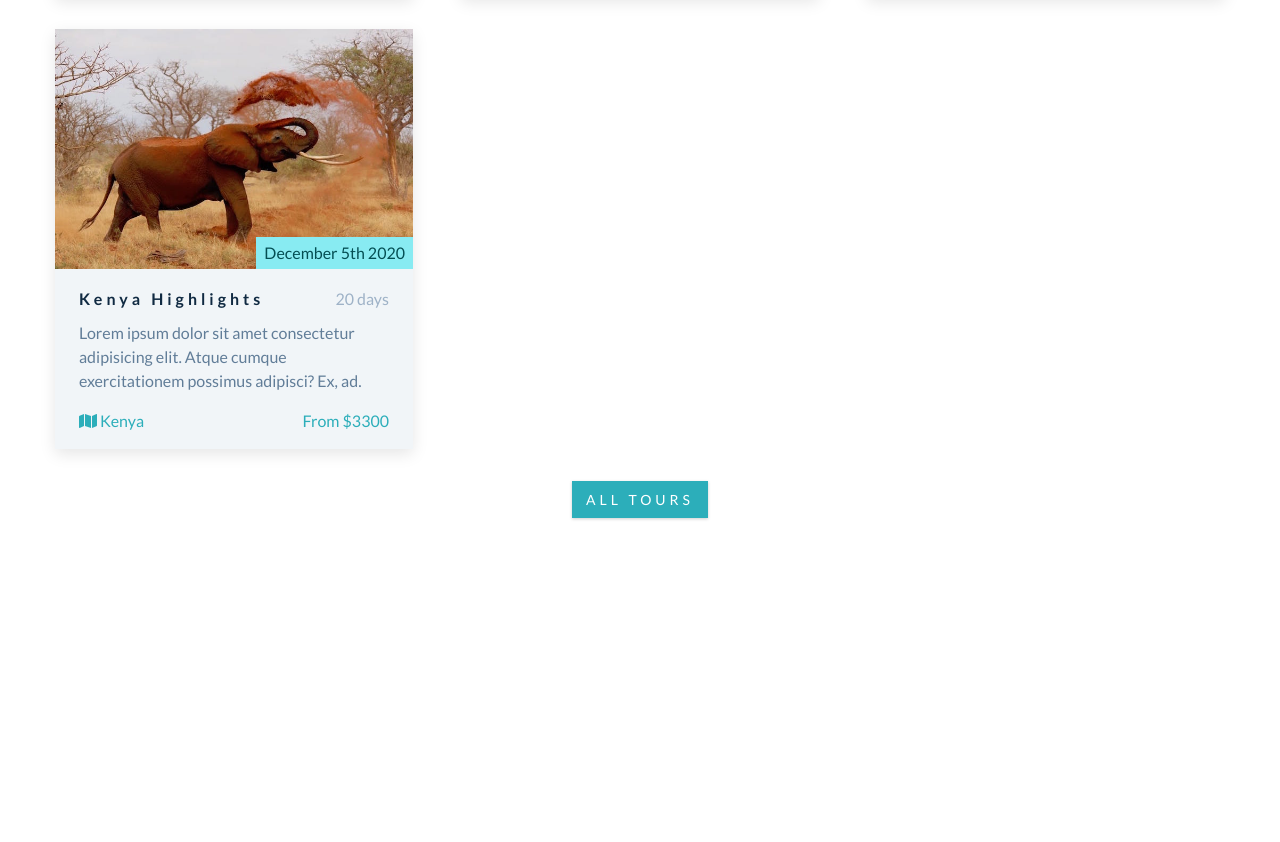
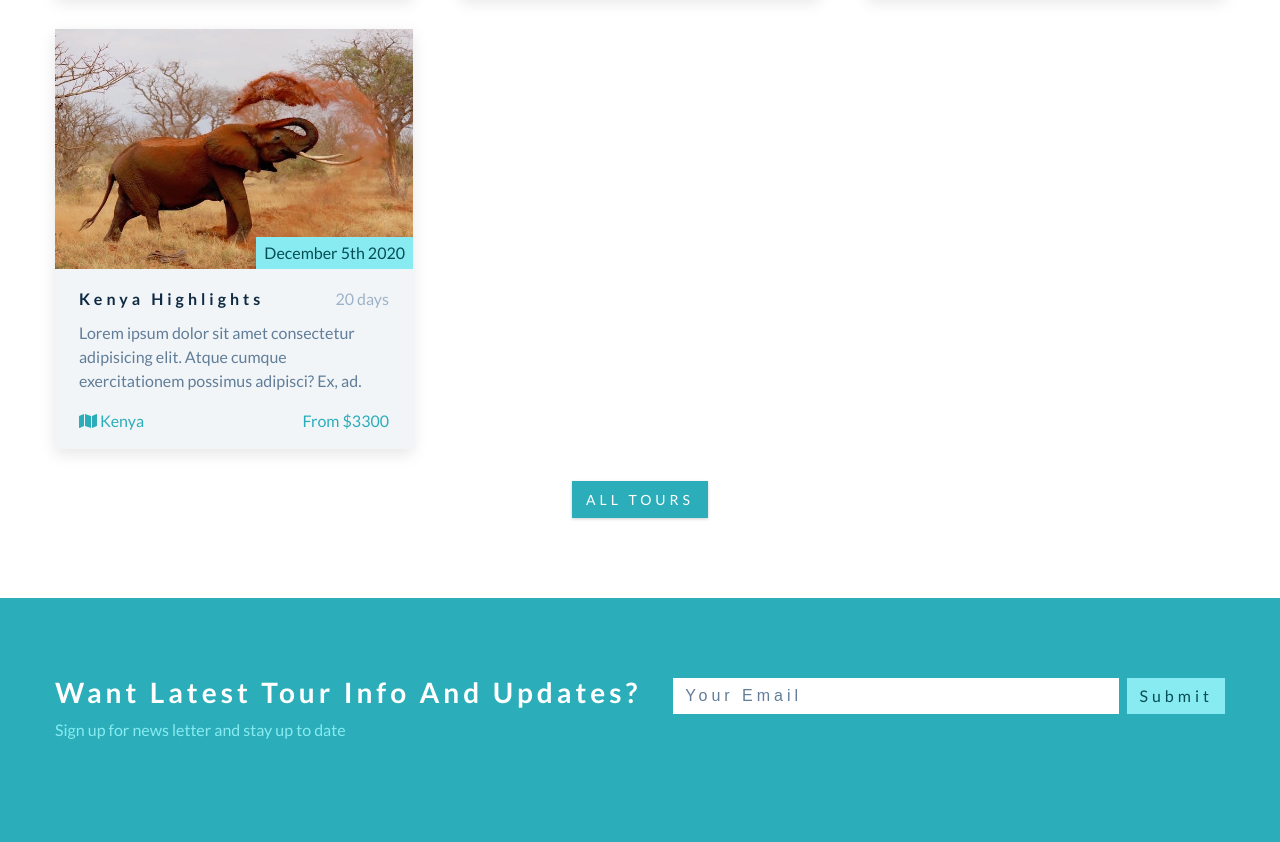
Before and after one commit to CKVargas/css-flexbox-backroads-test-2022, a plain HTML site: page index.html in a window 1280 px wide. Shown: the part 2482-3324 px from the top of the page. Before the commit the page ends 3080 px from the top, so only its background shows below. Drawn offline with Linux system fonts and the light colour scheme.

Commit message:
contact-section

```diff
--- a/css/styles.css
+++ b/css/styles.css
@@ -419,18 +419,19 @@ Featured Tours
 }
 
 /* extra css */
-.tour-title{
+.tour-title {
   display: flex;
   justify-content: space-between;
   flex-wrap: wrap;
 }
 
-.tour-title p,.tour-title h4{
+.tour-title p,
+.tour-title h4 {
   margin-bottom: 0.75rem;
   line-height: 1.25;
 }
 
-.tour-title p{
+.tour-title p {
   color: var(--clr-grey-7);
 }
 
@@ -441,7 +442,7 @@ Featured Tours
   align-items: center;
 }
 
-.tour-footer p{
+.tour-footer p {
   line-height: 0;
   margin-bottom: 0;
   text-transform: capitalize;
@@ -475,6 +476,72 @@ Featured Tours
 Contact
 ===============
 */
+.contact {
+  background: var(--clr-primary-5);
+}
+
+.contact-title {
+  color: var(--clr-white);
+}
+
+.contact-title p {
+  color: var(--clr-primary-8);
+}
+
+.contact-form {
+  display: flex;
+  max-width: 28rem;
+}
+
+.form-control {
+  flex: 1 1 auto;
+  color: var(--clr-grey-5);
+}
+
+.form-control,
+.btn-submit {
+  padding: 0.37rem 0.75rem;
+  font-size: 1rem;
+  line-height: 1.5;
+  font-weight: 300;
+  letter-spacing: var(--spacing);
+  background: var(--clr-white);
+  text-transform: capitalize;
+  border: transparent;
+}
+
+.form-control::placeholder{
+  color: inherit;
+}
+
+.btn-submit{
+  font-family: var(--ff-primary);
+  margin-left: 0.5rem;
+  background: var(--clr-primary-8);
+  color: var(--clr-primary-1);
+  cursor: pointer;
+  transition: var(--transition);
+}
+
+.btn-submit:hover{
+  background: var(--clr-primary-1);
+  color: var(--clr-primary-5);
+}
+
+@media screen and (min-width: 992px) {
+  .contact-center{
+    display: flex;
+    flex-wrap: wrap;
+    justify-content: space-between;
+  }
+  .contact-form{
+    align-self: flex-start;
+    flex: 1 1 auto;
+    max-width: 100%;
+    padding-left: 2rem;
+  }
+}
+
 
 /*
 ===============
--- a/index.html
+++ b/index.html
@@ -226,7 +226,20 @@
     <!-- end of featured tours -->
 
     <!-- contact -->
-
+    <section class="section contact" id="contact">
+      <div class="section-center contact-center">
+        <!-- contact title -->
+        <article class="contact-title">
+          <h3>want latest tour info and updates?</h3>
+          <p>Sign up for news letter and stay up to date</p>
+        </article>
+        <!-- contact form -->
+        <form action="" class="contact-form">
+          <input type="email" name="email" class="form-control" placeholder="your email">
+          <button type="submit" class="btn-submit">submit</button>
+        </form>
+      </div>
+    </section>
     <!-- end of contact -->
 
     <!-- gallery  -->
```
